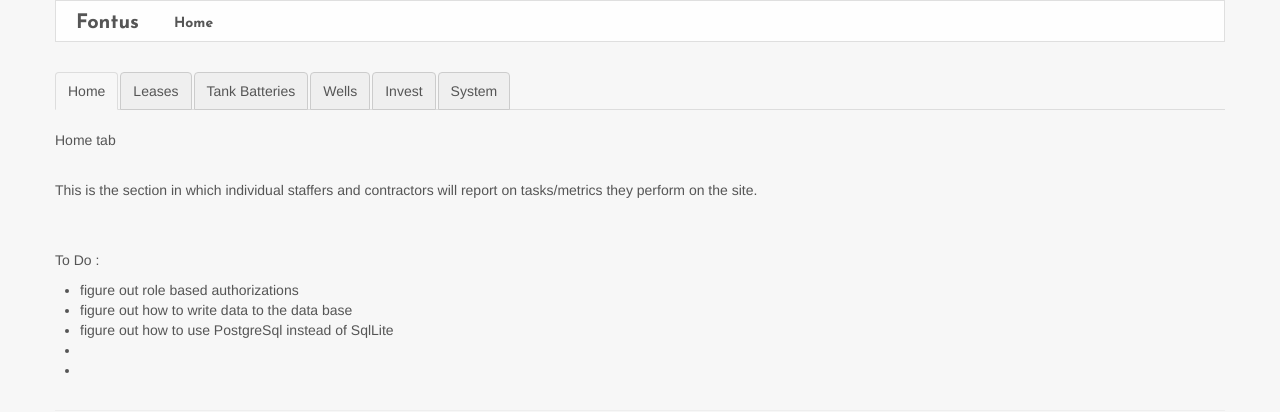
After one commit to martinhbramwell/evalOfFlask, a Python web app: template app/templates/appl.html in a window 1280 px wide. The commit adds this page. Shown: the top 412 px of the page. Run offline with Jinja, Linux system fonts and the light colour scheme; the template is opened without the code that fills it, so the values that code supplies are empty.

Commit message:
Created a new page (appl.html) for data management. Removed old trial version (tryIt.html)

```diff
--- /dev/null
+++ b/app/templates/appl.html
@@ -0,0 +1,75 @@
+<!-- extend base layout -->
+{% extends "base.html" %}
+
+{% block content %}
+
+	<h1>{{user.nickname}}</h1>
+
+	{% include 'flash.html' %}
+
+	<script type="text/javascript">
+		$(document).ready(function(){
+			$(function() {
+				$('#entityTabs a:first').tab('show');
+			});
+
+
+			$(window).resize(function(){
+        		$(".fullheight").height($(document).height());
+    		});
+		});
+
+	</script>
+
+	<ul class="nav nav-tabs" id="entityTabs">
+		<li><a href="#tbHome" data-toggle="tab">Home</a></li>
+		<li><a href="#tbLease" data-toggle="tab">Leases</a></li>
+		<li><a href="#tbTank" data-toggle="tab">Tank Batteries</a></li>
+		<li><a href="#tbWell" data-toggle="tab">Wells</a></li>
+		<li><a href="#tbInv" data-toggle="tab">Invest</a></li>
+		<li><a href="#tbParm" data-toggle="tab">System</a></li>
+	</ul>
+
+	<div class="tab-content">
+		<div id="tbHome" class="tab-pane">
+			<p>Home tab</p>
+			<br/>
+			<p>This is the section in which individual staffers and contractors will report on tasks/metrics they perform on the site.</p>
+			<br/>
+			<br/>
+			<p>To Do :</p>
+			<ul>
+				<li> figure out role based authorizations</li>
+				<li> figure out how to write data to the data base</li>
+				<li> figure out how to use PostgreSql instead of SqlLite</li>
+				<li> </li>
+				<li> </li>
+			</ul>
+		</div>
+
+		<div id="tbLease" class="tab-pane">
+			<p>Leases tab</p>
+		</div>
+
+		<div id="tbTank" class="tab-pane">
+			<p>Tank Batteries tab</p>
+		</div>
+
+		<div id="tbWell" class="tab-pane">
+			<p>Wells tab</p>
+		</div>
+
+		<div id="tbInv" class="tab-pane">
+			<p>Investors tab</p>
+		</div>
+
+		<div id="tbParm" class="tab-pane">
+			<p>System tab</p>
+			{% include 'sysParms.html' %}
+		</div>
+	</div>
+
+
+	<hr/>
+
+{% endblock %}
--- a/app/templates/base.html
+++ b/app/templates/base.html
@@ -49,6 +49,7 @@
               <li><a href="{{ url_for('index') }}">{{ _('Home') }}</a></li>
               {% if g.user.is_authenticated() %}
               <li><a href="{{ url_for('user', nickname = g.user.nickname) }}">{{ _('Your Profile') }}</a></li>
+              <li><a href="{{ url_for('appl', nickname = g.user.nickname) }}">{{ _('Application') }}</a></li>
               <li><a href="{{ url_for('logout') }}">{{ _('Logout') }}</a></li>
               {% endif %}
             </ul>
--- /dev/null
+++ b/app/templates/sysParms.html
@@ -0,0 +1,20 @@
+<ul class="nav nav-tabs">
+
+	<li class="dropdown">
+		<a  class="dropdown-toggle"
+			data-toggle="dropdown"
+			href="#"
+			data-toggle="tab"
+		>
+			System Parameters
+			<b class="caret"></b>
+		</a>
+		<ul class="dropdown-menu">
+			<li class="active"><a href="#">Formation Names</a></li>
+			<li><a href="#">Treatment Names</a></li>
+		</ul>
+	</li>
+</ul>
+<br/>
+
+<hr/>
```
Also changed, not shown: app/templates/tryit.html (deleted, +0 -53 lines), app/views.py (+11 -0 lines).
